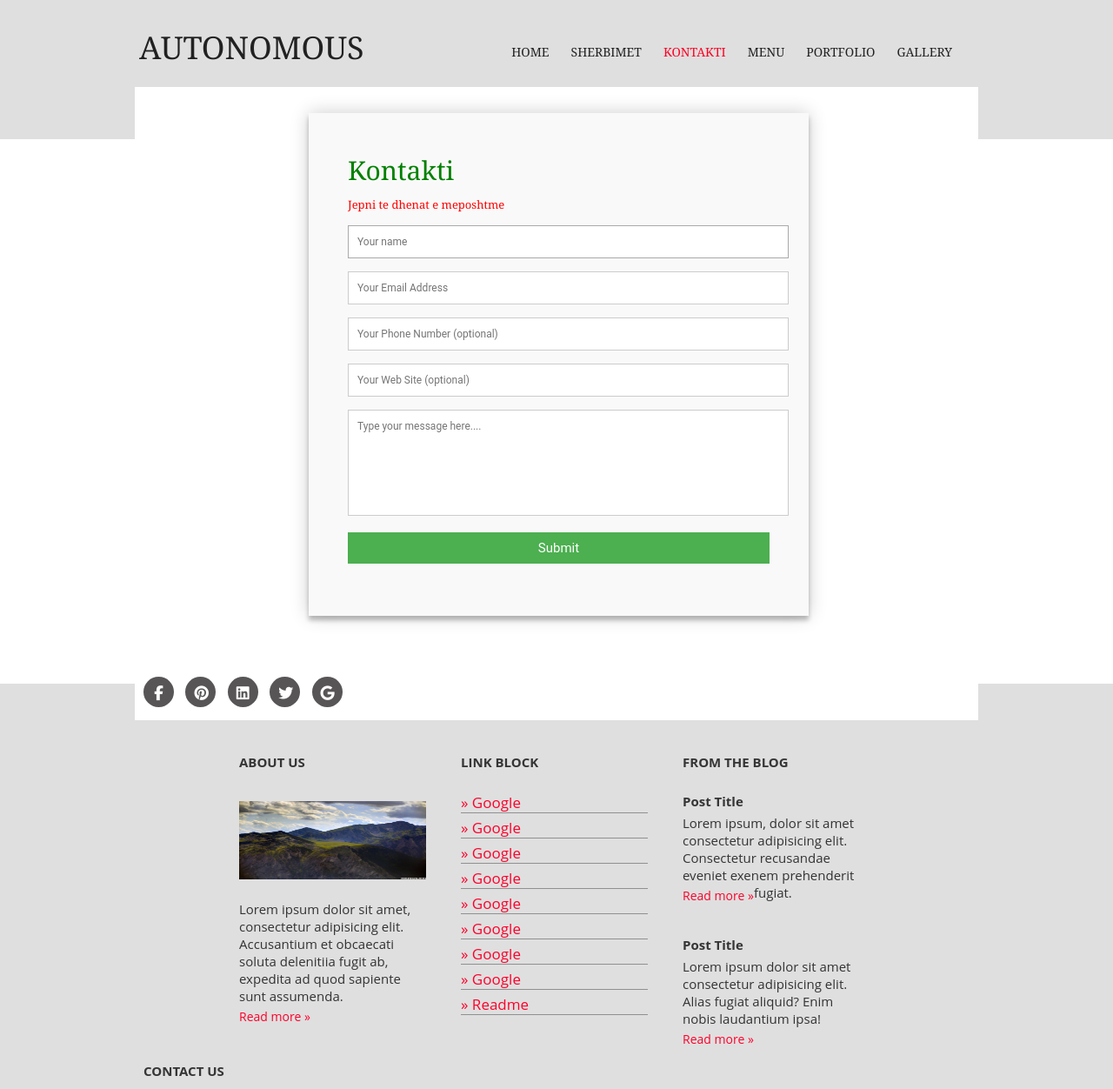
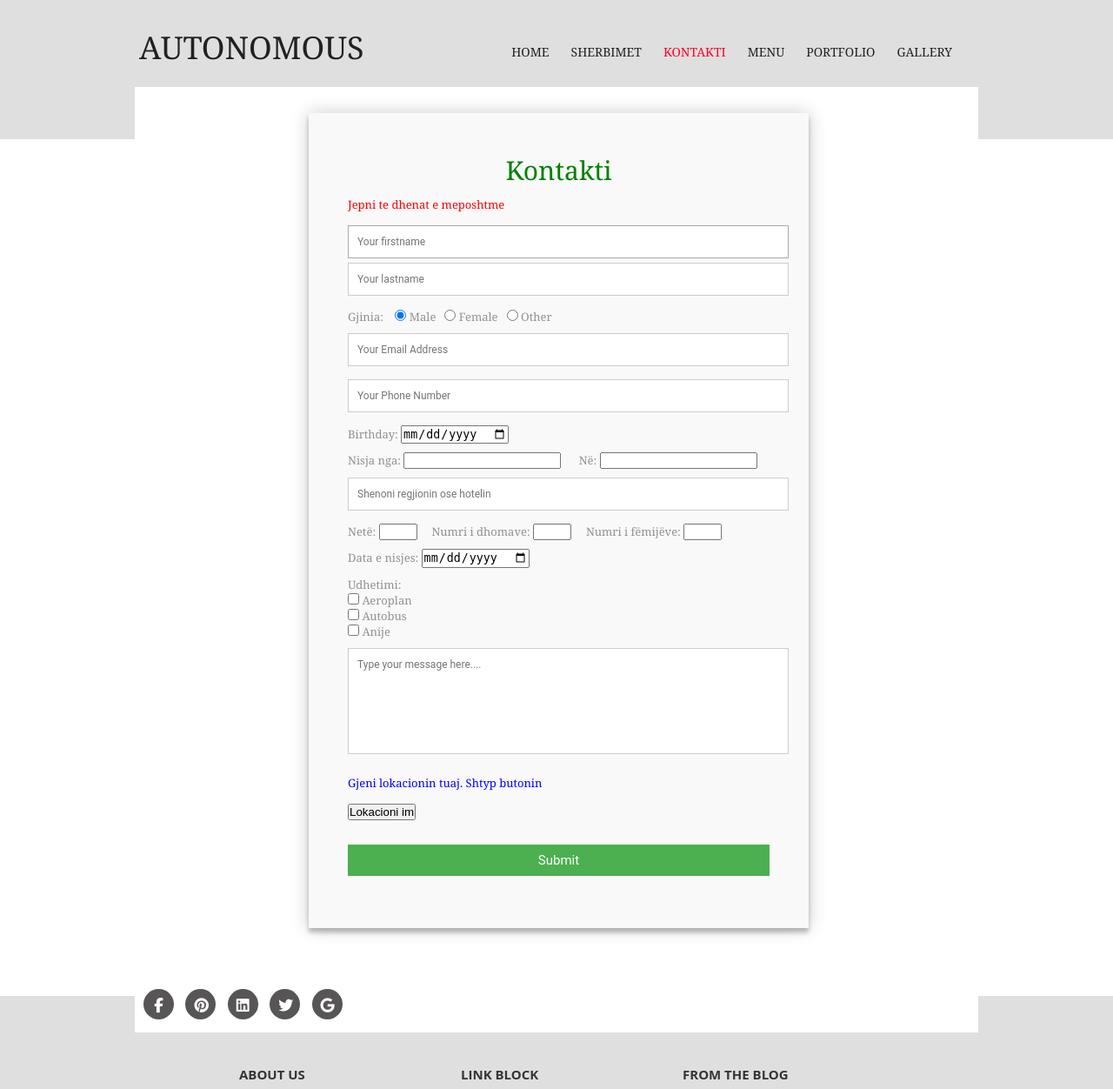
Before and after one commit to JonHajdini/InternetProgramming, a PHP site: page /html/Kontakti.html in a window 1280 px wide. Shown: the top 1252 px of the page at 87% size. Run offline with PHP 8.4, Linux system fonts and the light colour scheme; some libraries are stand-ins or nearby versions.

Commit message:
Forma te kontakti

```diff
--- a/css/Kontakti.css
+++ b/css/Kontakti.css
@@ -8,6 +8,7 @@
 #contact input[type="email"],
 #contact input[type="tel"],
 #contact input[type="url"],
+
 #contact textarea,
 #contact button[type="submit"] {
   font: 400 12px/16px "Roboto", Helvetica, Arial, sans-serif;
@@ -46,6 +47,7 @@
   font-weight: 300;
   margin-bottom: 10px;
   color: green;
+  text-align: center;
 }
 
 #contact h4 {
--- a/html/Kontakti.html
+++ b/html/Kontakti.html
@@ -19,7 +19,7 @@
     <div class="wrapper row1">
       <header id="header" class="clear">
         <div id="hgroup">
-          <h1><a href="../index.html" >AUTONOMOUS</a></h1>
+          <h1><a href="../index.html">AUTONOMOUS</a></h1>
         </div>
         <nav>
           <ul>
@@ -43,23 +43,95 @@
     <div class="wrapper col3">
       <div id="container" class="clear">
 
-            <form id="contact" action="" method="post">
+        <form id="contact" action="" method="post" autocomplete="on">
           <h3>Kontakti</h3>
           <h4>Jepni te dhenat e meposhtme</h4>
           <fieldset>
-                <input placeholder="Your name" type="text" tabindex="1" required autofocus>
+            <input placeholder="Your firstname" type="text" name="emri" tabindex="1" required autofocus>
+            <input placeholder="Your lastname" type="text" name="mbiemri" tabindex="1" required>
           </fieldset>
           <fieldset>
-                <input placeholder="Your Email Address" type="email" tabindex="2" required>
+            Gjinia: &nbsp;&nbsp;
+            <input type="radio" name="gender" value="male" checked> Male &nbsp;
+            <input type="radio" name="gender" value="female"> Female &nbsp;
+            <input type="radio" name="gender" value="other"> Other
           </fieldset>
           <fieldset>
-                <input placeholder="Your Phone Number (optional)" type="tel" tabindex="3">
+            <input placeholder="Your Email Address" type="email" name="email"
+              pattern="[a-z0-9._%+-]+@[a-z0-9.-]+\.[a-z]{2,}$" title="Ju lutem shenojeni emailin ne formatin e duhur"
+              tabindex="2" required>
           </fieldset>
           <fieldset>
-                <input placeholder="Your Web Site (optional)" type="url" tabindex="4">
+            <input placeholder="Your Phone Number" type="tel" tabindex="3" required>
           </fieldset>
           <fieldset>
-                <textarea placeholder="Type your message here...." tabindex="5" required></textarea>
+            Birthday: <input type="date" tabindex="4">
+
+          </fieldset>
+          <fieldset>
+            Nisja nga: <input list="nisja" name="nis" tabindex="5">
+            <datalist id="nisja">
+              <option value="Prishtina">
+              <option value="Shkupi">
+              <option value="Tirana">
+            </datalist>
+
+            &nbsp;&nbsp;&nbsp;&nbsp;
+            N&euml;: <input list="ne" name="vendi" tabindex="6">
+            <datalist id="ne">
+              <option value="Dubai">
+              <option value="Stambolli">
+              <option value="Daho">
+              <option value="Barcelona">
+              <option value="Paris">
+              <option value="Amsterdam">
+            </datalist>
+          </fieldset>
+
+          <fieldset>
+            <input placeholder="Shenoni regjionin ose hotelin" type="text" tabindex="7">
+          </fieldset>
+          <fieldset>
+            Net&euml;: <input type="number" name="nata" min="1" max="8">&nbsp;&nbsp;&nbsp;&nbsp;
+            Numri i dhomave: <input type="number" name="dhoma" min="0" max="3">&nbsp;&nbsp;&nbsp;&nbsp;
+            Numri i f&euml;mij&euml;ve: <input type="number" name="femija" min="0" max="4">
+          </fieldset>
+          <fieldset>
+            Data e nisjes: <input type="date" tabindex="8">
+          </fieldset>
+          <fieldset>
+            Udhetimi: <br />
+            <input type="checkbox" name="udhetimi" value="aeroplan"> Aeroplan<br />
+            <input type="checkbox" name="udhetimi" value="autobus"> Autobus<br />
+            <input type="checkbox" name="udhetimi" value="anije"> Anije
+          </fieldset>
+          <fieldset>
+            <textarea placeholder="Type your message here...." tabindex="9" required></textarea>
+          </fieldset>
+          <fieldset>
+            <h4><span style="color:blue">Gjeni lokacionin tuaj. Shtyp butonin </span></h4>
+
+            <button onclick="getLocation()"> Lokacioni im</button>
+
+            <p id="demo "><br /></p>
+
+            <script>
+              var x = document.getElementById("demo");
+
+              function getLocation() {
+                if (navigator.geolocation) {
+                  navigator.geolocation.getCurrentPosition(showPosition);
+                } else {
+                  x.innerHTML = "Geolocation is not supported by this browser.";
+                }
+              }
+
+              function showPosition(position) {
+                x.innerHTML = "<br /> Latitude:" + position.coords.latitude +
+                  "<br>Longitude: " + position.coords.longitude;
+              }
+            </script>
+
           </fieldset>
           <fieldset>
             <button name="submit" type="submit" id="contact-submit" data-submit="...Sending">Submit</button>
```
Lines whose indentation alone changed are shown as unchanged.
